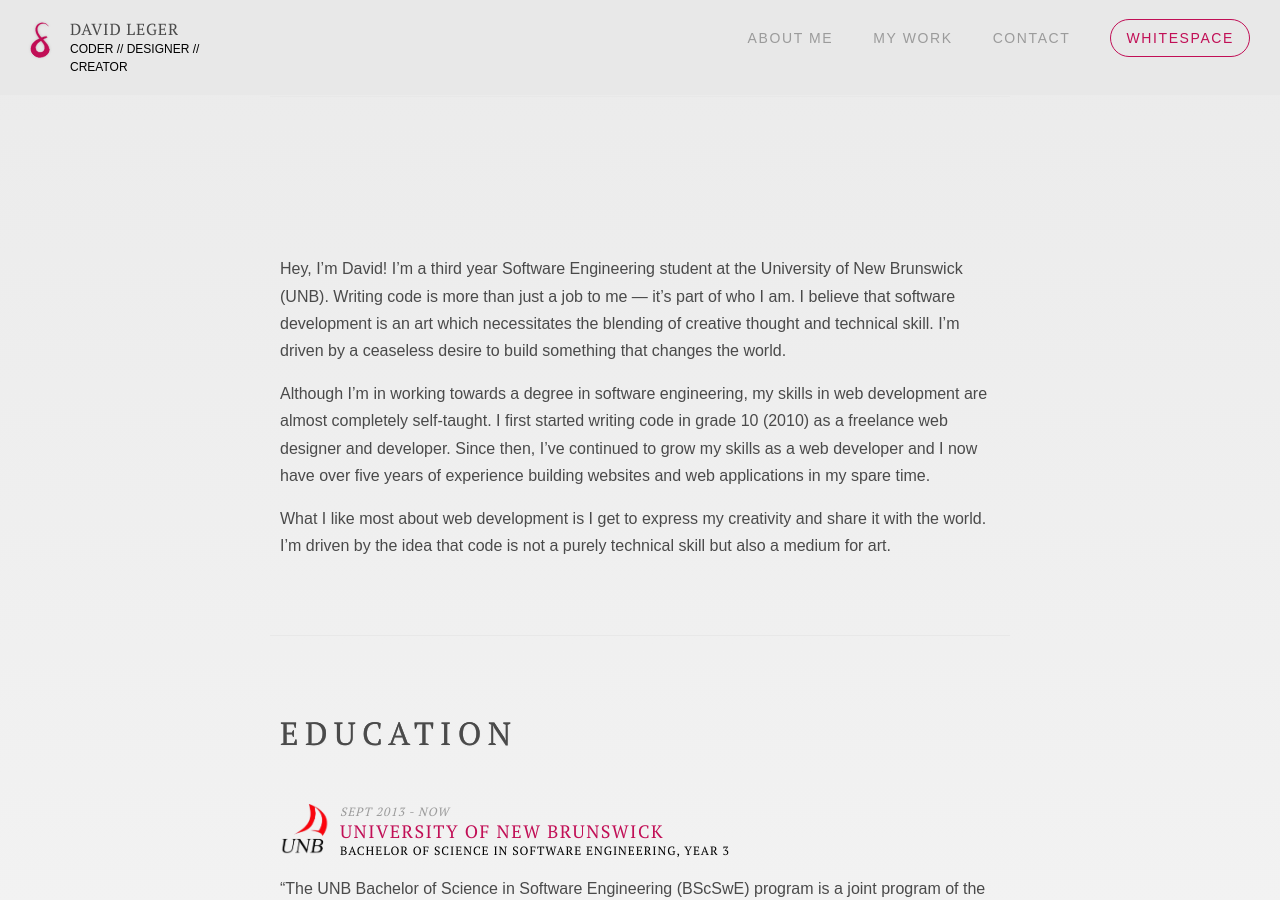
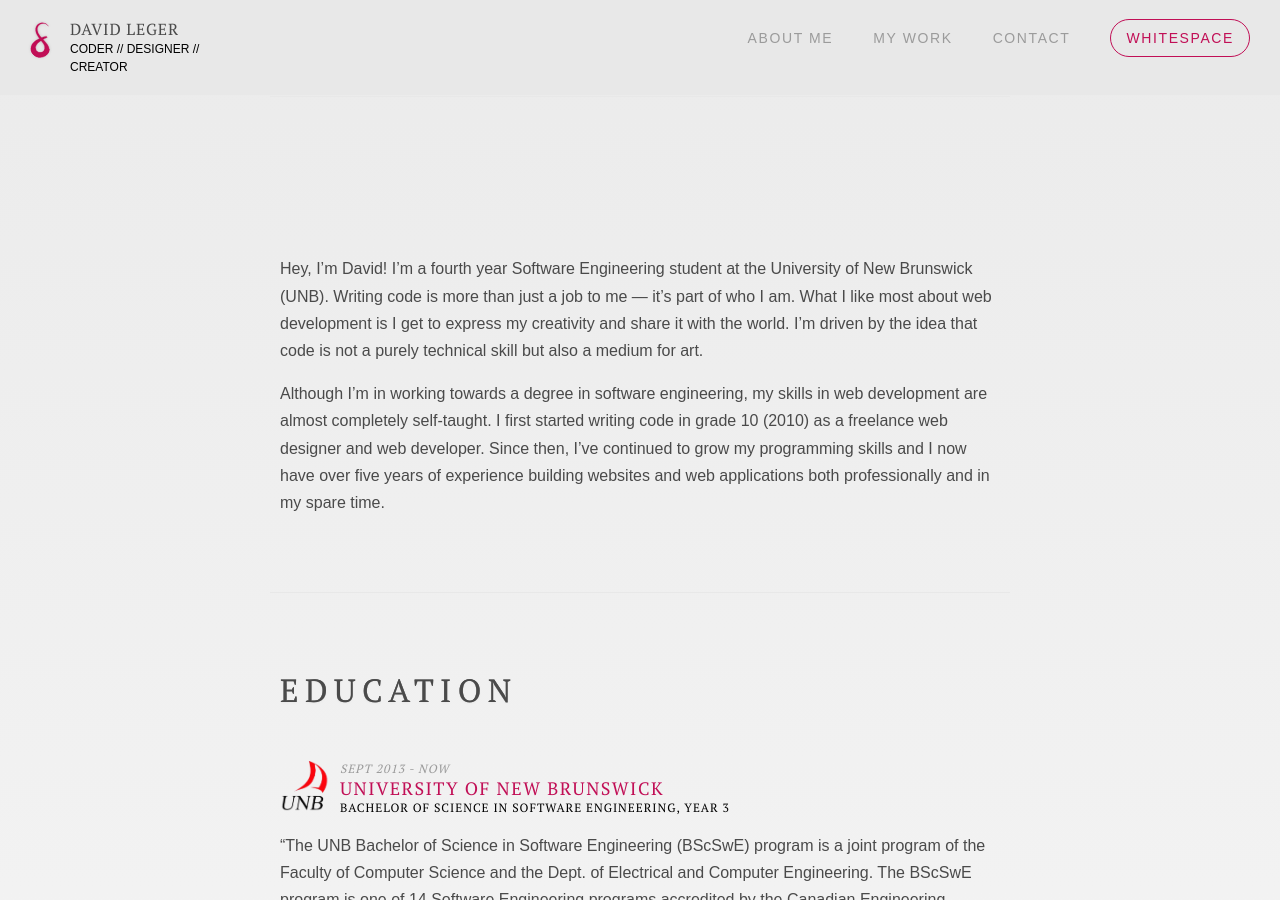
Before and after one commit to davidleger95/personal-site-v3, a Jekyll site: the page built from about/index.html, in a window 1280 px wide and 900 px high, scrolled down 397 px. Built offline with Jekyll 4.4.1, drawn with Linux system fonts in a browser that asks for light colours; nearby versions of some CDN libraries; Markdown is read by kramdown in place of the engine named in the settings.

Commit message:
about me

```diff
--- a/_data/about.yml
+++ b/_data/about.yml
@@ -1,17 +1,13 @@
 biography: |
-    Hey, I'm David! I’m a third year Software Engineering student at the
+    Hey, I'm David! I’m a fourth year Software Engineering student at the
     University of New Brunswick (UNB). Writing code is more than just a job to
-    me — it’s part of who I am. I believe that software development is an art
-    which necessitates the blending of creative thought and technical skill.
-    I’m driven by a ceaseless desire to build something that changes the world.
+    me — it’s part of who I am. What I like most about web development is I get
+    to express my creativity and share it with the world. I'm driven by the
+    idea that code is not a purely technical skill but also a medium for art.
 
-    Although I’m in working towards a degree in software engineering, my skills
-    in web development are almost completely self-taught. I first started
-    writing code in grade 10 (2010) as a freelance web designer and developer.
-    Since then, I’ve continued to  grow my skills as a web developer and I now
-    have over five years of experience building websites and web applications
-    in my spare time.
-
-    What I like most about web development is I get to express my creativity
-    and share it with the world. I'm driven by the idea that code is not a
-    purely technical skill but also a medium for art.
+    Although I’m in working towards a degree in software engineering, my skills in
+    web development are almost completely self-taught. I first started writing
+    code in grade 10 (2010) as a freelance web designer and web developer. Since
+    then, I’ve continued to grow my programming skills and I now have over five
+    years of experience building websites and web applications both professionally
+    and in my spare time.
--- a/_data/bio.yml
+++ b/_data/bio.yml
@@ -1,17 +1,13 @@
 hey: |
-    Hey, I'm David! I’m a third year Software Engineering student at the
+    Hey, I'm David! I’m a fourth year Software Engineering student at the
     University of New Brunswick (UNB). Writing code is more than just a job to
-    me — it’s part of who I am. I believe that software development is an art
-    which necessitates the blending of creative thought and technical skill.
-    I’m driven by a ceaseless desire to build something that changes the world.
+    me — it’s part of who I am. What I like most about web development is I get
+    to express my creativity and share it with the world. I'm driven by the
+    idea that code is not a purely technical skill but also a medium for art.
 
-    Although I’m in working towards a degree in software engineering, my skills
-    in web development are almost completely self-taught. I first started
-    writing code in grade 10 (2010) as a freelance web designer and developer.
-    Since then, I’ve continued to  grow my skills as a web developer and I now
-    have over five years of experience building websites and web applications
-    in my spare time.
-
-    What I like most about web development is I get to express my creativity
-    and share it with the world. I'm driven by the idea that code is not a
-    purely technical skill but also a medium for art.
+    Although I’m in working towards a degree in software engineering, my skills in
+    web development are almost completely self-taught. I first started writing
+    code in grade 10 (2010) as a freelance web designer and web developer. Since
+    then, I’ve continued to grow my programming skills and I now have over five
+    years of experience building websites and web applications both professionally
+    and in my spare time.
```
